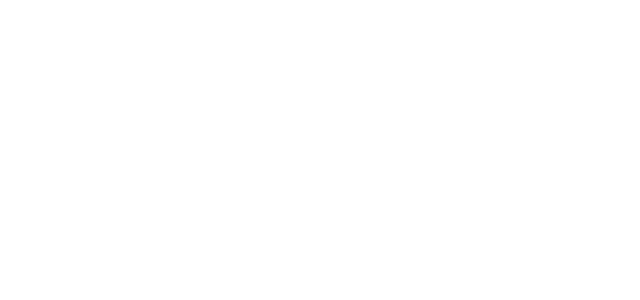
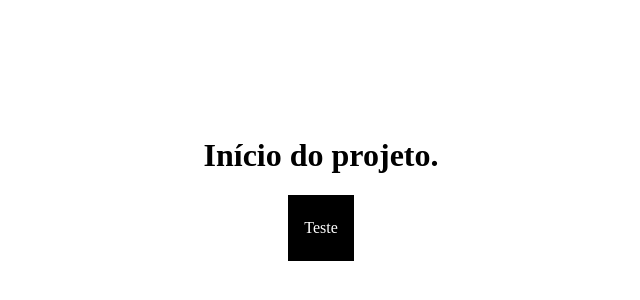
Before and after one commit to henriquepx/planify-front, a React (Vite) app: page / in a window 1280 px wide. Shown: the part 204-504 px from the top of the page, without its empty margins (319-959 px from the left). Built offline with nearby package versions, Linux system fonts and the light colour scheme.

Commit message:
criação teste da home

```diff
--- a/src/App.jsx
+++ b/src/App.jsx
@@ -1,9 +1,10 @@
 import './App.css'
+import Home from './pages/Home'
 
 function App() {
   return (
     <>
-
+      <Home />
     </>
   )
 }
--- /dev/null
+++ b/src/components/Button.css
@@ -0,0 +1,7 @@
+.button {
+    cursor: pointer;
+    background-color: black;
+    color: #fff;
+    padding: 1.3rem 1rem;
+    margin-top: 1rem;
+}
--- /dev/null
+++ b/src/components/Button.jsx
@@ -0,0 +1,11 @@
+import './Button.css'
+
+const Button = () => {
+  return (
+    <button className='button'>
+      Teste
+    </button>
+  )
+}
+
+export default Button
--- /dev/null
+++ b/src/pages/Home.css
@@ -0,0 +1,14 @@
+.home {
+    display: flex;
+    justify-content: center;
+    align-items: center;
+    flex-direction: column;
+
+    width: 100%;
+    height: 100vh;
+}
+
+.home h1 {
+    font-size: 2rem;
+    font-weight: bold;
+}
--- /dev/null
+++ b/src/pages/Home.jsx
@@ -0,0 +1,13 @@
+import './Home.css'
+import Button from '../components/Button'
+
+const Home = () => {
+  return (
+    <div className='home'>
+          <h1>Início do projeto.</h1>
+          <Button />
+    </div>
+  )
+}
+
+export default Home
```
